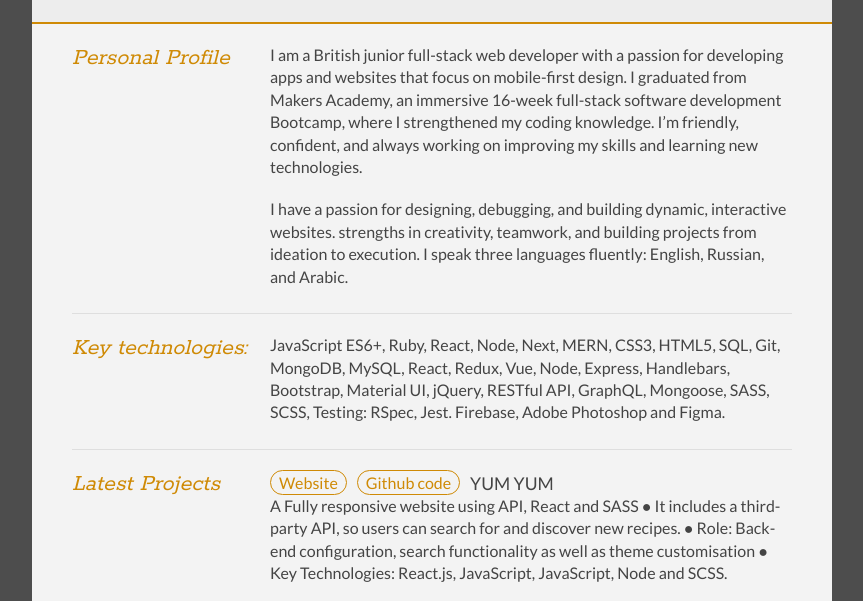
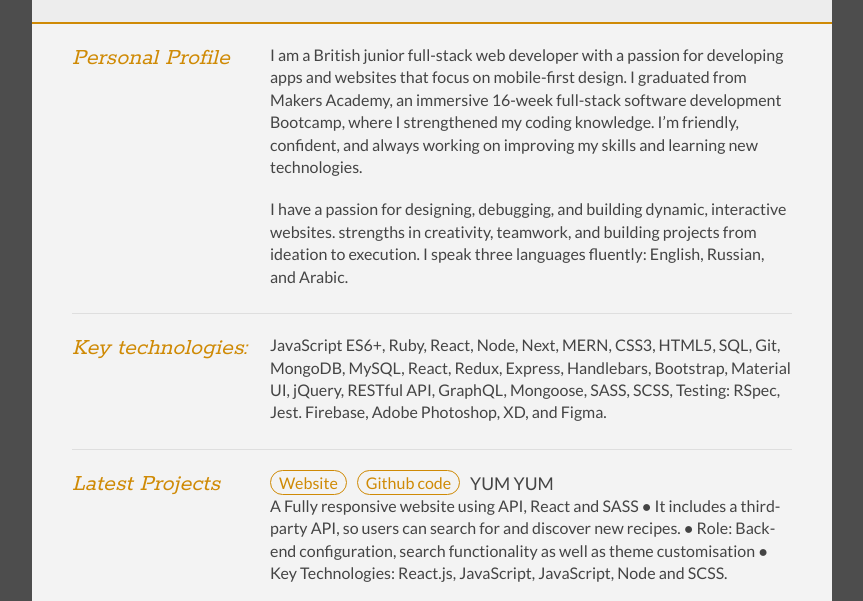
Before and after one commit to caeserlondon/On-line-CV, a website: page index.html in a window 1280 px wide. Shown: the part 154-755 px from the top of the page, without its empty margins (208-1071 px from the left). Drawn offline with Linux system fonts and the light colour scheme.

Commit message:
Updating the CV

```diff
--- a/index.html
+++ b/index.html
@@ -88,10 +88,10 @@
 						<div class="keySkills">
 							<p>
 								JavaScript ES6+, Ruby, React, Node, Next, MERN, CSS3, HTML5,
-								SQL, Git, MongoDB, MySQL, React, Redux, Vue, Node, Express,
-								Handlebars, Bootstrap, Material UI, jQuery, RESTful API,
-								GraphQL, Mongoose, SASS, SCSS, Testing: RSpec, Jest. Firebase,
-								Adobe Photoshop and Figma.
+								SQL, Git, MongoDB, MySQL, React, Redux, Express, Handlebars,
+								Bootstrap, Material UI, jQuery, RESTful API, GraphQL, Mongoose,
+								SASS, SCSS, Testing: RSpec, Jest. Firebase, Adobe Photoshop, XD,
+								and Figma.
 							</p>
 						</div>
 					</div>
```
